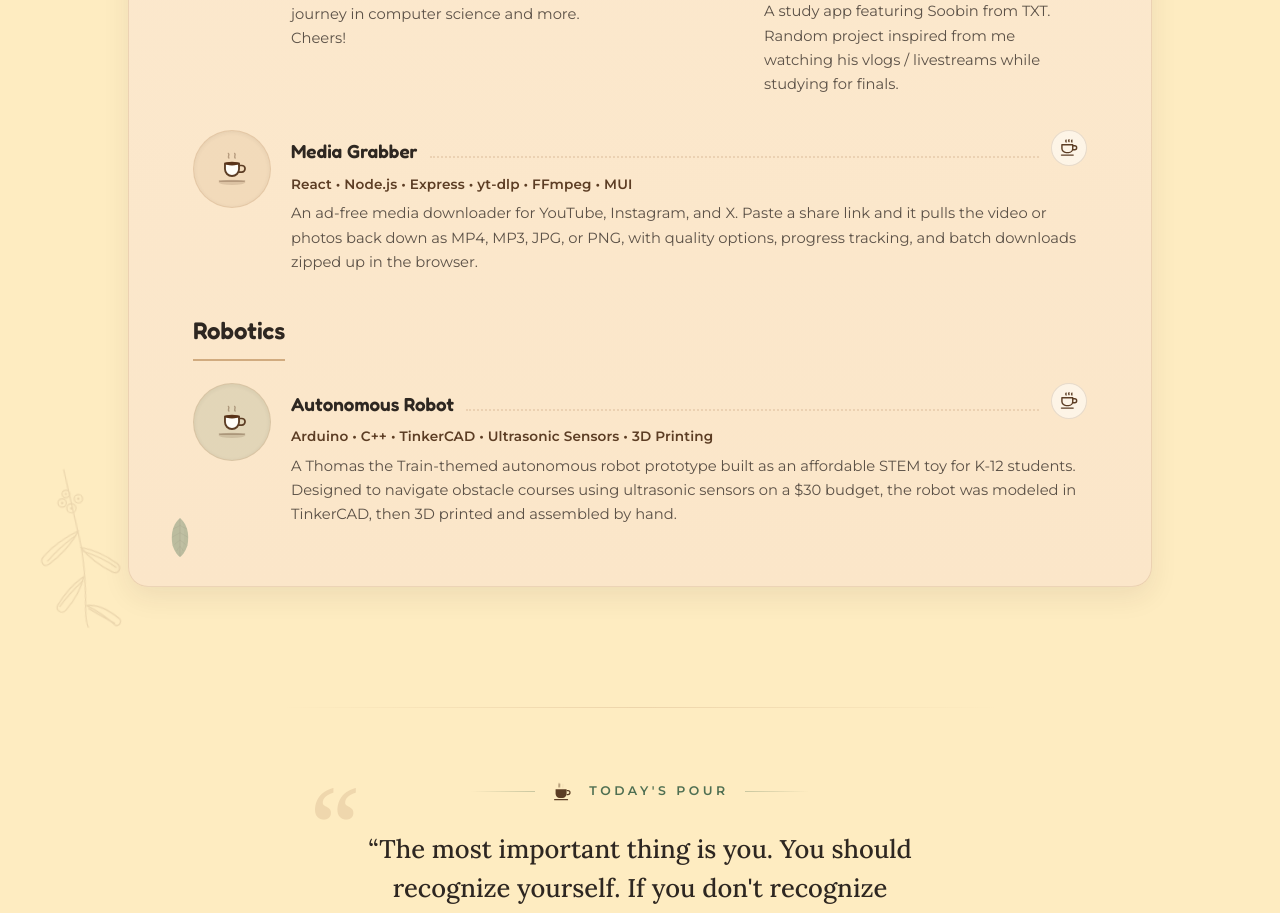
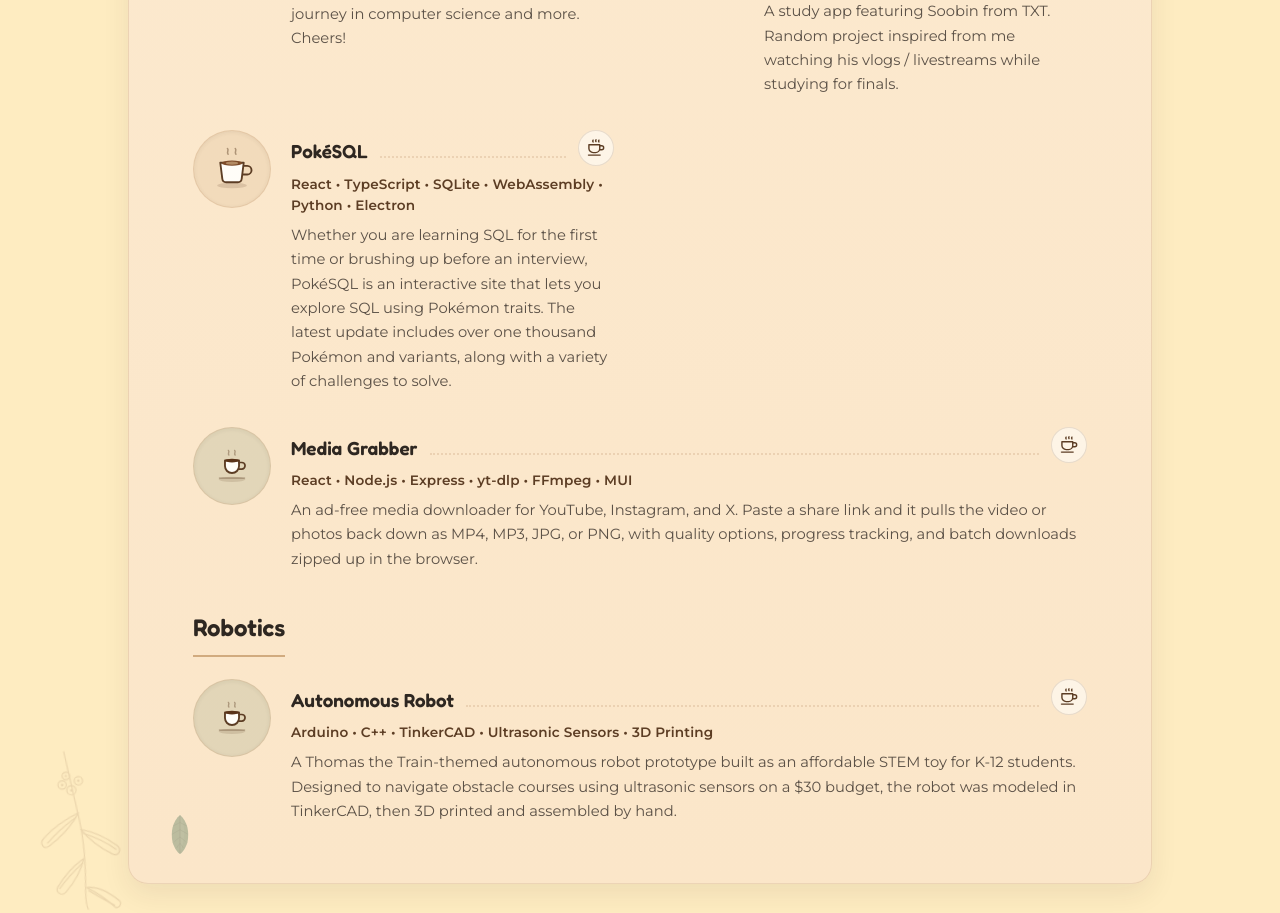
Before and after one commit to jaguan2/personal-portfolio, a React (Vite) app: page / in a window 1280 px wide. Shown: the part 7020-7933 px from the top of the page. Built offline with nearby package versions, Linux system fonts and the light colour scheme; a web font is replaced by a local one.

Commit message:
NEW: added pokesql into other projects

```diff
--- a/src/components/OtherWorks.jsx
+++ b/src/components/OtherWorks.jsx
@@ -50,6 +50,14 @@ const menu = [
           'A study app featuring Soobin from TXT. Random project inspired from me watching his vlogs / livestreams while studying for finals.',
         link: 'https://github.com/jaguan2/studywithsoobin',
         drink: 'coldbrew'
+      },
+      {
+        title: 'PokéSQL',
+        ingredients: 'React • TypeScript • SQLite • WebAssembly • Python • Electron',
+        description:
+          'Whether you are learning SQL for the first time or brushing up before an interview, PokéSQL is an interactive site that lets you explore SQL using Pokémon traits. The latest update includes over one thousand Pokémon and variants, along with a variety of challenges to solve.',
+        link: 'https://github.com/jaguan2/poke-sql',
+        drink: 'latte'
       },
       {
         title: 'Media Grabber',
```
